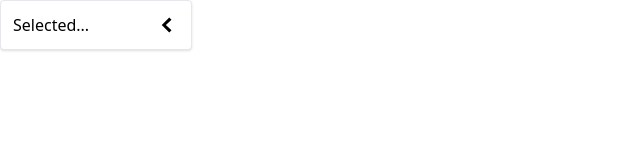
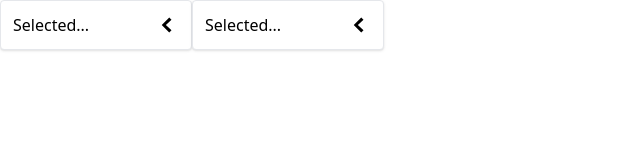
Before and after one commit to Shrike717/course-udemy-react-redux, a React (Create React App) app in the folder 06-comps/: page / in a window 1280 px wide. Shown: the top 160 px of the page, without its empty margins (0-640 px from the left). Built offline with nearby package versions, Linux system fonts and the light colour scheme.

Commit message:
Done getting click location

```diff
--- a/06-comps/src/App.jsx
+++ b/06-comps/src/App.jsx
@@ -16,7 +16,10 @@ function App() {
   };
 
   return(
-    <div><Dropdown options={options} value={selected} onChange={handleSelect}/></div>
+    <div className="flex">
+      <div><Dropdown options={options} value={selected} onChange={handleSelect}/></div>
+      <div><Dropdown options={options} value={selected} onChange={handleSelect}/></div>
+    </div>
   )
 };
 
--- a/06-comps/src/components/Dropdown.jsx
+++ b/06-comps/src/components/Dropdown.jsx
@@ -10,7 +10,14 @@ function Dropdown({ options, value, onChange }) {
 
   useEffect(() => {
     const handler = (event) => {
-      // console.log(divEl.current);
+      // Checkt vorher, ob es das root-Element momentan gibt. Wenn nicht, wird Funkion beendet
+      if (!divEl.current) {
+        return;
+      }
+      // Checkt on Klick ausserhlab des Dropdown liegt. Wenn ja, einklappen.
+      if (!divEl.current.contains(event.target)) {
+        setIsOpen(false);
+      }
     };
     // Event Listener um Klicks zu ermitteln.
     document.addEventListener('click', handler, true);
```
